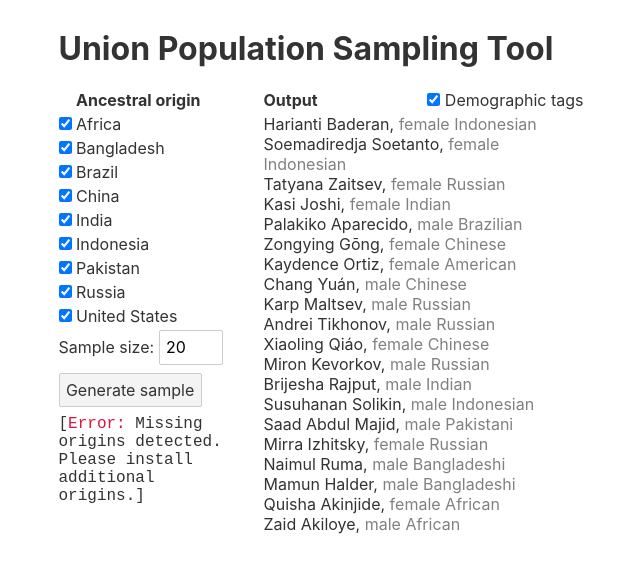
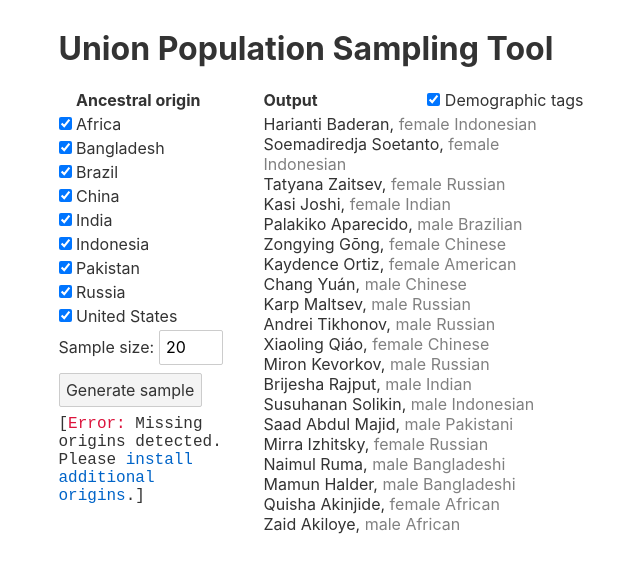
Before and after one commit to DawnPaladin/lancer-name-generator, a Svelte app: page / in a window 1280 px wide. Shown: the top 572 px of the page, without its empty margins (319-959 px from the left). Built offline with nearby package versions, Linux system fonts and the light colour scheme.

Commit message:
Links to new repo address

```diff
--- a/src/App.svelte
+++ b/src/App.svelte
@@ -95,7 +95,7 @@
 			</label>
 			<button on:click={generateNames}>Generate sample</button>
 			<div class="error">
-				[<span style="color: crimson">Error:</span> Missing origins detected. Please install additional origins.]
+				[<span style="color: crimson">Error:</span> Missing origins detected. Please <a href="https://github.com/DawnPaladin/lancer-name-generator#contributing">install additional origins</a>.]
 			</div>
 		</div>
 
```
Also changed, not shown: 1 other file (tests, documents, lock files or other folders).
